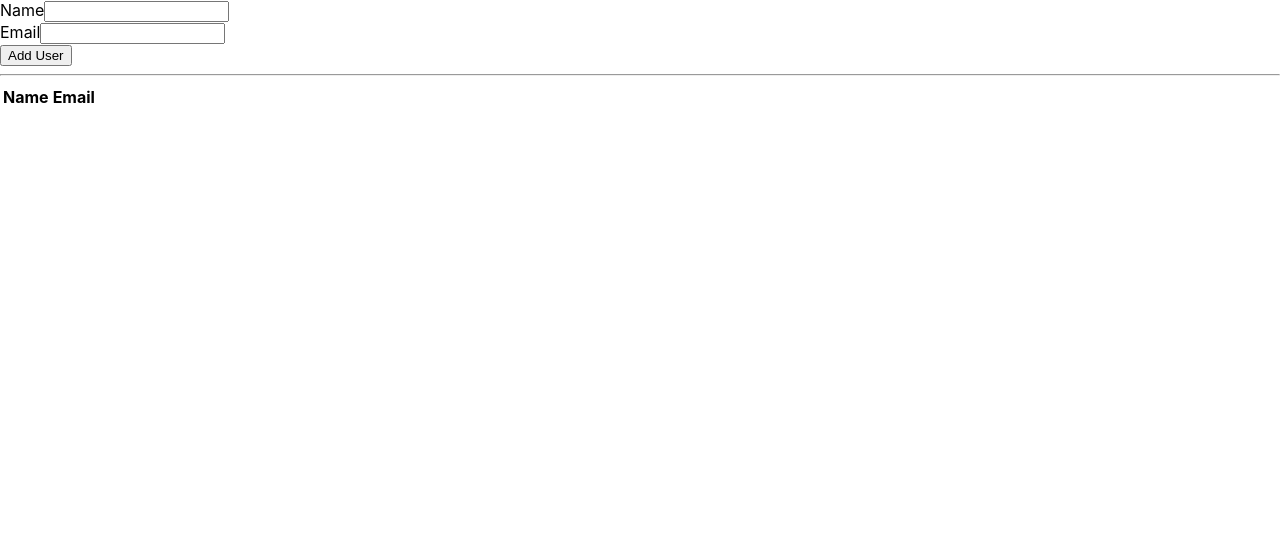
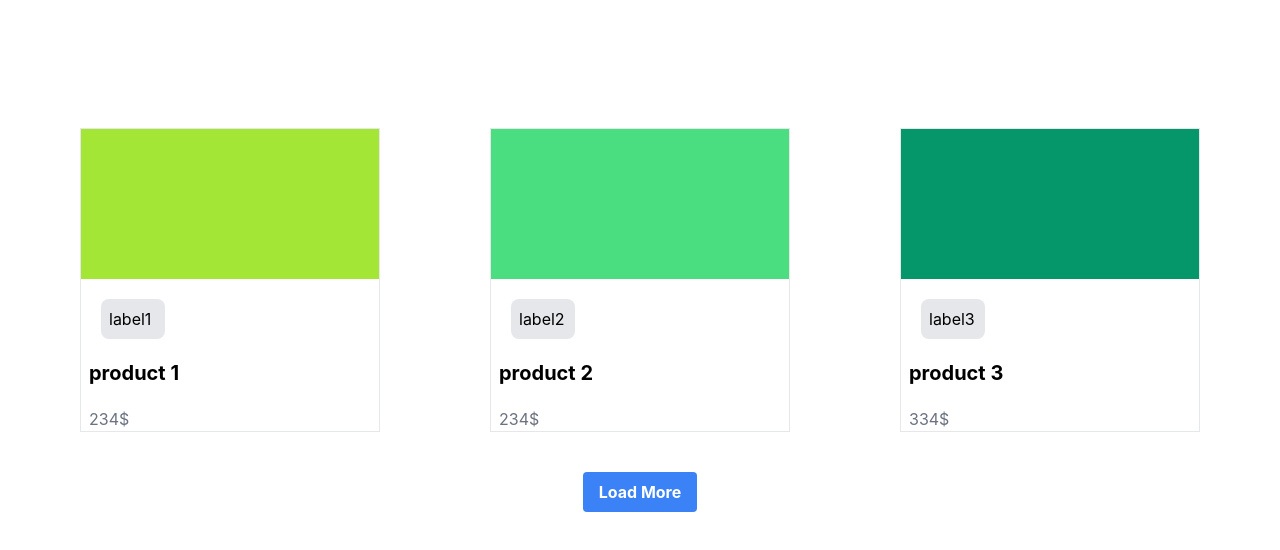
Before and after one commit to Samira-ABDI79/ReactTestingLibraryJest, a React (Create React App) app: page /product in a window 1280 px wide. Shown: the top 550 px of the page. Built offline with nearby package versions, Linux system fonts and the light colour scheme.

Commit message:
feat (*) :  add product and user and react router dom

```diff
--- a/package.json
+++ b/package.json
@@ -8,6 +8,7 @@
     "@testing-library/user-event": "^13.5.0",
     "react": "^18.2.0",
     "react-dom": "^18.2.0",
+    "react-router-dom": "^6.16.0",
     "react-scripts": "5.0.1",
     "web-vitals": "^2.1.4"
   },
@@ -34,5 +35,10 @@
       "last 1 firefox version",
       "last 1 safari version"
     ]
+  },
+  "devDependencies": {
+    "autoprefixer": "^10.4.16",
+    "postcss": "^8.4.31",
+    "tailwindcss": "^3.3.3"
   }
 }
--- /dev/null
+++ b/postcss.config.js
@@ -0,0 +1,6 @@
+module.exports = {
+  plugins: {
+    tailwindcss: {},
+    autoprefixer: {},
+  },
+}
--- a/src/App.js
+++ b/src/App.js
@@ -1,20 +1,24 @@
-import { useState } from 'react';
-import UserForm from './UserForm';
-import UserList from './UserList';
+
+import { BrowserRouter as Router, Routes, Route } from 'react-router-dom';
+import User from './User/User';
+import ProductList from './Product/productList'
 
 function App() {
-  const [users, setUsers] = useState([]);
 
-  const onUserAdd = (user) => {
-    setUsers([...users, user]);
-  };
+
 
   return (
-    <div>
-      <UserForm onUserAdd={onUserAdd} />
-      <hr />
-      <UserList users={users} />
-    </div>
+<>
+
+      <Router>
+      <Routes>
+      <Route path="/user" element={<User />} />
+        <Route path="/product" element={<ProductList />} />
+      </Routes>
+    </Router>
+
+
+</>
   );
 }
 
--- /dev/null
+++ b/src/Product/product.js
@@ -0,0 +1,20 @@
+export default function Product({title,
+    price,
+    label,
+    bg,}){
+    return(
+        <>
+
+        <div className="border w-[300px]" >
+            <div  className={`w-full h-[150px] ${bg}`} />
+            <div className="bg-gray-200 p-2 rounded-lg w-16 m-5" >
+                {label}
+            </div>
+            <h1 className="mx-2 font-bold text-xl  my-5" >{title}</h1>
+            <span className="mx-2 my-5 text-gray-500" >{price}</span>
+
+        </div>
+
+        </>
+    )
+}
--- /dev/null
+++ b/src/Product/productList.js
@@ -0,0 +1,82 @@
+
+import { useState } from 'react';
+import Product from './product';
+
+const products=[
+    {
+        id:1,
+        title:"product 1" ,
+        price:'234$',
+        label:'label1',
+        bg:'bg-lime-400',
+    },
+    {
+        id:2,
+        title:"product 2" ,
+        price:'234$',
+        label:'label2',
+        bg:'bg-green-400',
+    },
+    {
+        id:3,
+        title:"product 3" ,
+        price:'334$',
+        label:'label3',
+        bg:'bg-emerald-600',
+    },
+    {
+        id:4,
+        title:"product 4" ,
+        price:'444$',
+        label:'label4',
+        bg:'bg-teal-600',
+    },
+    {
+        id:5,
+        title:"product 5" ,
+        price:'555$',
+        label:'label5',
+        bg:'bg-cyan-600',
+    },
+    {
+        id:6,
+        title:"product 6" ,
+        price:'666$',
+        label:'label6',
+        bg:'bg-sky-800',
+    },
+    {
+        id:7,
+        title:"product 7" ,
+        price:'777$',
+        label:'label7',
+        bg:'bg-blue-800',
+    },
+]
+export default function ProductList(){
+    const [visibleProducts, setVisibleProducts] = useState(3);
+
+  const handleLoadMore = () => {
+    setVisibleProducts(prevVisibleProducts => prevVisibleProducts +3 );
+  };
+
+  return (
+    <>
+      <div className='container mx-auto py-16 my-16'>
+        <div className='flex justify-between items-center gap-4 flex-wrap'>
+          {products.slice(0, visibleProducts).map(item => (
+            <Product title={item.title} label={item.label} price={item.price} bg={item.bg} key={item.id} />
+          ))}
+        </div>
+        <div className='flex justify-center items-center'>
+          <button
+            className='bg-blue-500 hover:bg-blue-700 text-white font-bold py-2 px-4 rounded my-10'
+            onClick={handleLoadMore}
+          >
+            Load More
+          </button>
+        </div>
+      </div>
+    </>
+  );
+}
--- /dev/null
+++ b/src/User/User.js
@@ -0,0 +1,24 @@
+import { useState } from 'react';
+import UserForm from './UserForm';
+import UserList from './UserList';
+
+function User() {
+  const [users, setUsers] = useState([]);
+
+  const onUserAdd = (user) => {
+    setUsers([...users, user]);
+  };
+
+  return (
+<>
+<div>
+      <UserForm onUserAdd={onUserAdd} />
+      <hr />
+      <UserList users={users} />
+    </div>
+
+</>
+  );
+}
+
+export default User;
--- /dev/null
+++ b/src/User/User.tet.js
@@ -0,0 +1,8 @@
+import { render, screen } from '@testing-library/react';
+import User from './User';
+
+test('renders learn react link', () => {
+  render(<User />);
+  const linkElement = screen.getByText(/learn react/i);
+  expect(linkElement).toBeInTheDocument();
+});
--- /dev/null
+++ b/src/User/UserForm.tet.js
@@ -0,0 +1,20 @@
+import {render,screen} from '@testing-library/react'
+import user from '@testing-library/user-event'
+import UserForm from './UserForm'
+
+test('it shows two inputs and a button',()=>{
+    render(<UserForm />);
+    const inputs=screen.getAllByRole('textbox');
+    const button=screen.getByRole('button');
+    expect(inputs).toHaveLength(2);
+    expect(button).toBeInTheDocument();
+})
+test('it calls onUserAdd when the form is submitted',()=>{
+     render(<UserForm />);
+     const [nameInput,emailInput]=screen.getAllByRole('textbox')
+     user.click(nameInput)
+     user.keyboard('jane')
+     user.click(emailInput)
+     user.keyboard('jane@jane.com')
+
+})
--- a/src/index.css
+++ b/src/index.css
@@ -1,3 +1,7 @@
+@tailwind base;
+@tailwind components;
+@tailwind utilities;
+
 body {
   margin: 0;
   font-family: -apple-system, BlinkMacSystemFont, 'Segoe UI', 'Roboto', 'Oxygen',
--- /dev/null
+++ b/tailwind.config.js
@@ -0,0 +1,27 @@
+/** @type {import('tailwindcss').Config} */
+module.exports = {
+  content: [
+    "./app/**/*.{js,ts,jsx,tsx,mdx}",
+    "./pages/**/*.{js,ts,jsx,tsx,mdx}",
+    "./components/**/*.{js,ts,jsx,tsx,mdx}",
+
+    // Or if using `src` directory:
+    "./src/**/*.{js,ts,jsx,tsx,mdx}",
+  ],
+  theme: {
+    container: {
+      center: true,
+      padding: {
+        DEFAULT: '1rem',
+        sm: '2rem',
+        lg: '4rem',
+        xl: '5rem',
+        '2xl': '6rem',
+      },
+    },
+    extend: {
+
+    },
+  },
+  plugins: [],
+}
```
Also changed, not shown: src/User/UserForm.js (renamed from src/UserForm.js), src/User/UserList.js (renamed from src/UserList.js), 2 other files (tests, documents, lock files or other folders).
